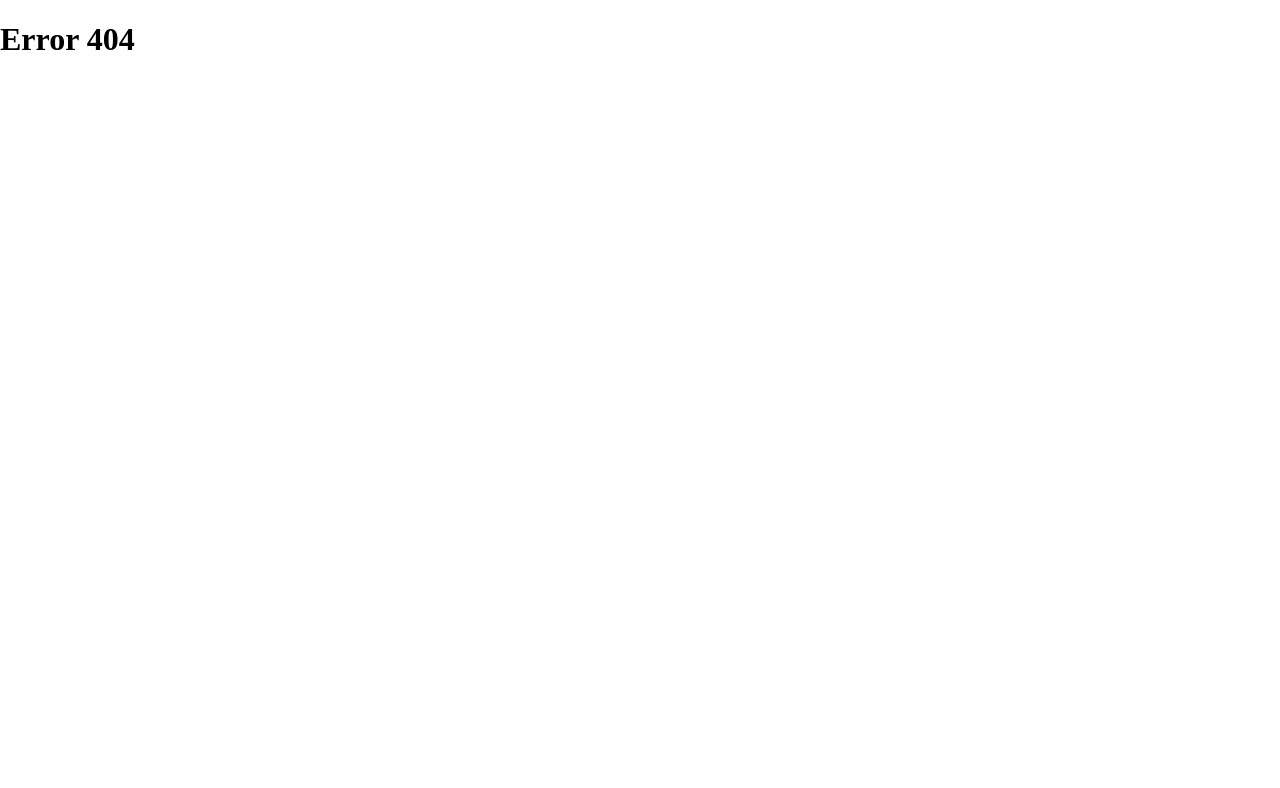
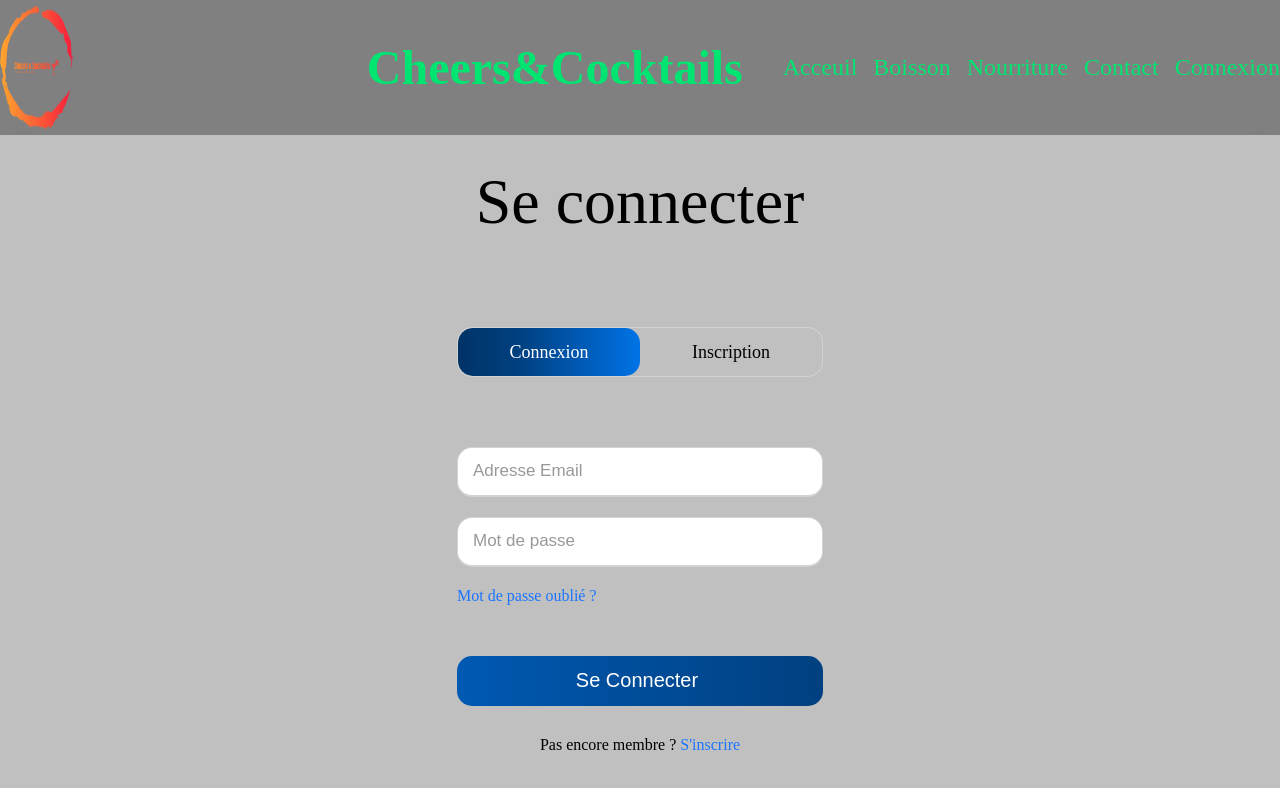
Before and after one commit to Frequencerz911/Cheers-Cocktails, a React (Vite) app in the folder frontend/: page /login in a window 1280 px wide. Before the commit this address had no page. Shown: the top 788 px of the page. Built offline with nearby package versions, Linux system fonts and the light colour scheme.

Commit message:
Update_Front

```diff
--- a/frontend/package.json
+++ b/frontend/package.json
@@ -5,6 +5,7 @@
     "preview": "vite preview"
   },
   "dependencies": {
+    "axios": "^1.6.7",
     "prop-types": "^15.8.1",
     "react": "^18.2.0",
     "react-dom": "^18.2.0",
--- a/frontend/src/App.jsx
+++ b/frontend/src/App.jsx
@@ -3,13 +3,11 @@ import "./App.css";
 import "./styles/navBar.scss";
 import "./styles/start.scss";
 import "./styles/home.scss";
+import "./styles/searchBarHome.scss";
+import "./styles/login.scss";
 
 function App() {
-  return (
-    <main>
-      <Outlet />
-    </main>
-  );
+  return <Outlet />;
 }
 
 export default App;
--- a/frontend/src/components/NavBar.jsx
+++ b/frontend/src/components/NavBar.jsx
@@ -1,3 +1,5 @@
+import { Link } from "react-router-dom";
+
 export default function NavBar() {
   return (
     <section className="navbar-ctn">
@@ -6,16 +8,29 @@ export default function NavBar() {
       <nav>
         <ul>
           <li>
-            <a href="/#">Acceuil</a>
+            <Link to="/home" className="btn-link">
+              Acceuil
+            </Link>
           </li>
           <li>
-            <a href="/#">Boisson</a>
+            <Link to="/drink" className="btn-link">
+              Boisson
+            </Link>
           </li>
           <li>
-            <a href="/#">Apéritif</a>
+            <Link to="/food" className="btn-link">
+              Nourriture
+            </Link>
           </li>
           <li>
-            <a href="/#">Contact</a>
+            <Link to="/contact" className="btn-link">
+              Contact
+            </Link>
+          </li>
+          <li>
+            <Link to="/login" className="btn-link">
+              Connexion
+            </Link>
           </li>
         </ul>
       </nav>
--- /dev/null
+++ b/frontend/src/components/homepage/SearchBarHome.jsx
@@ -0,0 +1,11 @@
+export default function NavBar() {
+  return (
+    <section className="Search-ctn">
+      <input
+        className="filter-bar"
+        type="text"
+        placeholder="Recherche: ingédients, recettes ..."
+      />
+    </section>
+  );
+}
--- a/frontend/src/main.jsx
+++ b/frontend/src/main.jsx
@@ -7,6 +7,7 @@ import App from "./App";
 import Start from "./pages/Start";
 import ErrorPage from "./pages/ErrorPage";
 import Home from "./pages/Home";
+import Login from "./pages/Login";
 
 const router = createBrowserRouter([
   {
@@ -21,6 +22,10 @@ const router = createBrowserRouter([
         path: "/home",
         element: <Home />,
       },
+      {
+        path: "/login",
+        element: <Login />,
+      },
     ],
   },
 ]);
--- a/frontend/src/pages/Home.jsx
+++ b/frontend/src/pages/Home.jsx
@@ -1,3 +1,5 @@
+import SearchBarHome from "../components/homepage/SearchBarHome";
+
 import NavBar from "../components/NavBar";
 
 export default function Home() {
@@ -6,6 +8,9 @@ export default function Home() {
       <header>
         <NavBar />
       </header>
+      <main>
+        <SearchBarHome />
+      </main>
     </div>
   );
 }
--- /dev/null
+++ b/frontend/src/pages/Login.jsx
@@ -0,0 +1,138 @@
+import React, { useState } from "react";
+import { useNavigate } from "react-router-dom";
+import axios from "axios";
+import NavBar from "../components/NavBar";
+
+export default function Login() {
+  const [isLoginFormVisible, setLoginFormVisible] = useState(true);
+
+  const [loginInfo, setLoginInfo] = useState({
+    email: "",
+    password: "",
+  });
+
+  const navigate = useNavigate();
+
+  const handleLoginRegister = (event) => {
+    const { name, value } = event.target;
+    setLoginInfo({ ...loginInfo, [name]: value });
+  };
+
+  const handleLogin = (e) => {
+    e.preventDefault();
+    const { email, password } = loginInfo;
+
+    if (email === "" || password === "") {
+      return;
+    }
+
+    axios
+      .post(`${import.meta.env.VITE_BACKEND_URL}/api/login`, loginInfo, {
+        withCredentials: true,
+      })
+      .then(() => navigate("/login"))
+      .catch((err) => {
+        console.error(err);
+      });
+  };
+  return (
+    <>
+      <NavBar />
+      <div className="wrapper">
+        <div className="title-text">
+          <div className={`title ${isLoginFormVisible ? "login" : "signup"}`}>
+            {isLoginFormVisible ? "Se connecter" : "S'inscrire"}
+          </div>
+        </div>
+        <div className="form-container">
+          <div className="slide-controls">
+            <input
+              type="radio"
+              name="slide"
+              id="login"
+              checked={isLoginFormVisible}
+              onChange={() => setLoginFormVisible(true)}
+            />
+            <input
+              type="radio"
+              name="slide"
+              id="signup"
+              checked={!isLoginFormVisible}
+              onChange={() => setLoginFormVisible(false)}
+            />
+            <label htmlFor="login" className="slide login">
+              Connexion
+            </label>
+            <label htmlFor="signup" className="slide signup">
+              Inscription
+            </label>
+            <div className="slider-tab" />
+          </div>
+          <div className="form-inner">
+            {isLoginFormVisible ? (
+              <form action="#" className="login">
+                <div className="field">
+                  <input
+                    type="text"
+                    placeholder="Adresse Email"
+                    name="email"
+                    value={loginInfo.email}
+                    onChange={handleLoginRegister}
+                  />
+                </div>
+                <div className="field">
+                  <input
+                    type="password"
+                    name="password"
+                    placeholder="Mot de passe"
+                    value={loginInfo.password}
+                    onChange={handleLoginRegister}
+                  />
+                </div>
+                <div className="pass-link">
+                  <a href="/forgot-password">Mot de passe oublié ?</a>
+                </div>
+                <div className="field btn" onClick={handleLogin} aria-hidden>
+                  <div
+                    type="button"
+                    className="btn-layer"
+                    onClick={handleLogin}
+                    aria-hidden
+                  />
+                  <input type="submit" value="Se Connecter" />
+                </div>
+                <div className="signup-link">
+                  Pas encore membre ? <a href="/signup">S'inscrire</a>
+                </div>
+              </form>
+            ) : (
+              <form action="#" className="signup">
+                <div className="field">
+                  <input type="text" placeholder="Adresse Email" required />
+                </div>
+                <div className="field">
+                  <input type="password" placeholder="Mot de passe" required />
+                </div>
+                <div className="field">
+                  <input
+                    type="password"
+                    placeholder="Confirmer mot de passe"
+                    required
+                  />
+                </div>
+                <div className="field btn">
+                  <div className="btn-layer" />
+                  <input
+                    type="submit"
+                    value="S'Inscrire"
+                    className="submit btn"
+                  />
+                </div>
+              </form>
+            )}
+          </div>
+        </div>
+      </div>
+    </>
+  );
+}
--- /dev/null
+++ b/frontend/src/styles/login.scss
@@ -0,0 +1,172 @@
+.wrapper {
+  display: grid;
+  grid-template-columns: repeat(1, 1fr);
+  grid-template-rows: 7rem;
+  justify-items: center;
+  overflow: hidden;
+  width: 100%;
+  height: 100vh;
+  background: #c0c0c0;
+  padding: 30px;
+  box-shadow: 0px 15px 20px rgba(0, 0, 0, 0.1);
+
+  .title-text {
+    width: 100%;
+    font-size: 4rem;
+    text-align: center;
+  }
+  .slide-controls {
+    position: relative;
+    display: flex;
+    height: 50px;
+    width: 100%;
+    overflow: hidden;
+    margin: 50px 0 50px 0;
+    justify-content: space-between;
+    border: 1px solid lightgrey;
+    border-radius: 15px;
+  }
+}
+.slide-controls .slide {
+  height: 100%;
+  width: 100%;
+  color: #fff;
+  font-size: 18px;
+  font-weight: 500;
+  text-align: center;
+  line-height: 48px;
+  cursor: pointer;
+  z-index: 1;
+  transition: all 0.6s ease;
+}
+label.signup {
+  color: #000;
+}
+.slider-tab {
+  position: absolute;
+  height: 100%;
+  width: 50%;
+  left: 0;
+  z-index: 0;
+  border-radius: 15px;
+  background: -webkit-linear-gradient(left, #003366, #004080, #0059b3, #0073e6);
+  transition: all 0.6s cubic-bezier(0.68, -0.55, 0.265, 1.55);
+}
+input[type="radio"] {
+  display: none;
+}
+#signup:checked ~ .slider-tab {
+  left: 50%;
+}
+#signup:checked ~ label.signup {
+  color: #fff;
+  cursor: default;
+  -webkit-user-select: none;
+  user-select: none;
+}
+#signup:checked ~ label.login {
+  color: #000;
+}
+#login:checked ~ label.signup {
+  color: #000;
+}
+#login:checked ~ label.login {
+  cursor: default;
+  -webkit-user-select: none;
+  user-select: none;
+}
+.wrapper .form-container {
+  width: 30%;
+  overflow: hidden;
+}
+.form-container .form-inner {
+  display: flex;
+  width: 200%;
+}
+.form-container .form-inner form {
+  width: 50%;
+  transition: all 0.6s cubic-bezier(0.68, -0.55, 0.265, 1.55);
+}
+.form-inner form .field {
+  height: 50px;
+  width: 100%;
+  margin: 20px 0 20px 0;
+}
+.form-inner form .field input {
+  height: 100%;
+  width: 100%;
+  outline: none;
+  padding-left: 15px;
+  border-radius: 15px;
+  border: 1px solid lightgrey;
+  border-bottom-width: 2px;
+  font-size: 17px;
+  transition: all 0.3s ease;
+}
+.form-inner form .field input:focus {
+  border-color: #1a75ff;
+  /* box-shadow: inset 0 0 3px #fb6aae; */
+}
+.form-inner form .field input::placeholder {
+  color: #999;
+  transition: all 0.3s ease;
+}
+form .field input:focus::placeholder {
+  color: #1a75ff;
+}
+.form-inner form .pass-link {
+  margin-top: 5px;
+  margin-bottom: 3.2rem;
+}
+.form-inner form .signup-link {
+  text-align: center;
+  margin-top: 30px;
+}
+.form-inner form .pass-link a,
+.form-inner form .signup-link a {
+  color: #1a75ff;
+  text-decoration: none;
+}
+.form-inner form .pass-link a:hover,
+.form-inner form .signup-link a:hover {
+  text-decoration: underline;
+}
+form .btn {
+  height: 50px;
+  width: 100%;
+  border-radius: 15px;
+  position: relative;
+  overflow: hidden;
+}
+form .btn .btn-layer {
+  height: 100%;
+  width: 300%;
+  position: absolute;
+  left: -100%;
+  background: -webkit-linear-gradient(
+    right,
+    #003366,
+    #004080,
+    #0059b3,
+    #0073e6
+  );
+  border-radius: 15px;
+  transition: all 0.4s ease;
+}
+form .btn:hover .btn-layer {
+  left: 0;
+}
+form .btn input[type="submit"] {
+  height: 100%;
+  width: 100%;
+  z-index: 1;
+  position: relative;
+  background: none;
+  border: none;
+  color: #fff;
+  padding-left: 0;
+  border-radius: 15px;
+  font-size: 20px;
+  font-weight: 500;
+  cursor: pointer;
+}
--- a/frontend/src/styles/navBar.scss
+++ b/frontend/src/styles/navBar.scss
@@ -25,8 +25,8 @@
     ul {
       display: grid;
       text-align: center;
-      grid-template-columns: repeat(4, 1fr);
-      gap: 2rem;
+      grid-template-columns: repeat(5, 1fr);
+      gap: 1rem;
       list-style-type: none;
 
       li {
--- /dev/null
+++ b/frontend/src/styles/searchBarHome.scss
@@ -0,0 +1,13 @@
+.Search-ctn {
+  display: flex;
+  justify-content: center;
+  align-content: center;
+  margin-top: 2rem;
+
+  .filter-bar {
+    position: relative;
+    border-radius: 25px;
+    width: 30vw;
+    padding: 15px 65px 15px 50px;
+  }
+}
```
Also changed, not shown: 2 other files (tests, documents, lock files or other folders).
